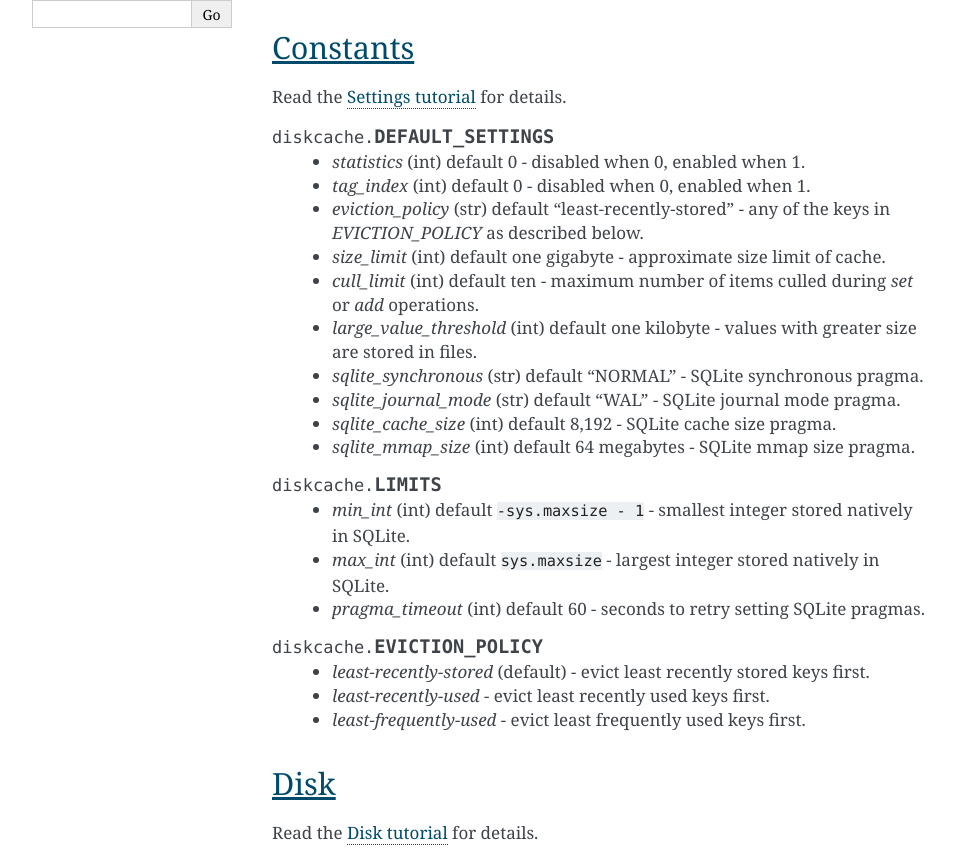
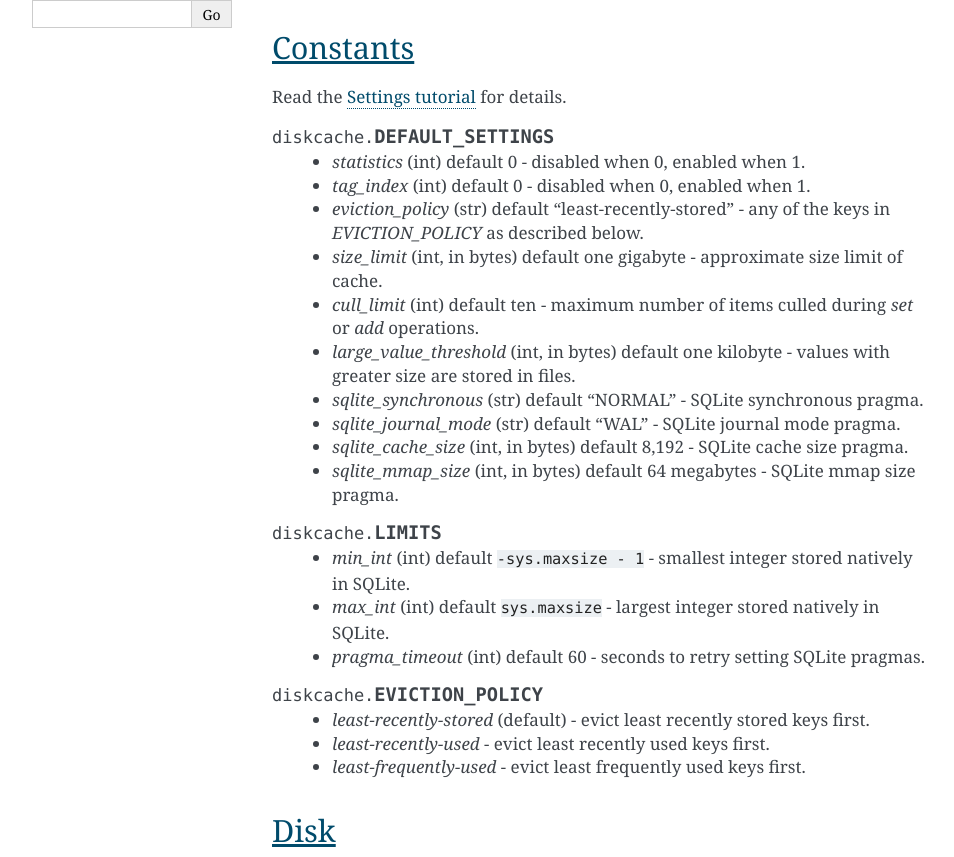
Before and after one commit to grantjenks/python-diskcache, a Sphinx documentation site: the page built from docs/api.rst, in a window 1280 px wide and 900 px high, scrolled down 991 px, cut to the strip 15-872 px from the top of the window. Shown: the whole strip, without its empty margins (148-1102 px from the left). Built offline with Sphinx 7.4.7, drawn with Linux system fonts in a browser that asks for light colours.

Commit message:
Specify what unit is used for constants

```diff
--- a/docs/api.rst
+++ b/docs/api.rst
@@ -46,15 +46,15 @@
    * `tag_index` (int) default 0 - disabled when 0, enabled when 1.
    * `eviction_policy` (str) default "least-recently-stored" - any of the keys
      in `EVICTION_POLICY` as described below.
-   * `size_limit` (int) default one gigabyte - approximate size limit of cache.
+   * `size_limit` (int, in bytes) default one gigabyte - approximate size limit of cache.
    * `cull_limit` (int) default ten - maximum number of items culled during
      `set` or `add` operations.
-   * `large_value_threshold` (int) default one kilobyte - values with greater
+   * `large_value_threshold` (int, in bytes) default one kilobyte - values with greater
      size are stored in files.
    * `sqlite_synchronous` (str) default "NORMAL" - SQLite synchronous pragma.
    * `sqlite_journal_mode` (str) default "WAL" - SQLite journal mode pragma.
-   * `sqlite_cache_size` (int) default 8,192 - SQLite cache size pragma.
-   * `sqlite_mmap_size` (int) default 64 megabytes - SQLite mmap size pragma.
+   * `sqlite_cache_size` (int, in bytes) default 8,192 - SQLite cache size pragma.
+   * `sqlite_mmap_size` (int, in bytes) default 64 megabytes - SQLite mmap size pragma.
 
 .. data:: diskcache.LIMITS
 
```
